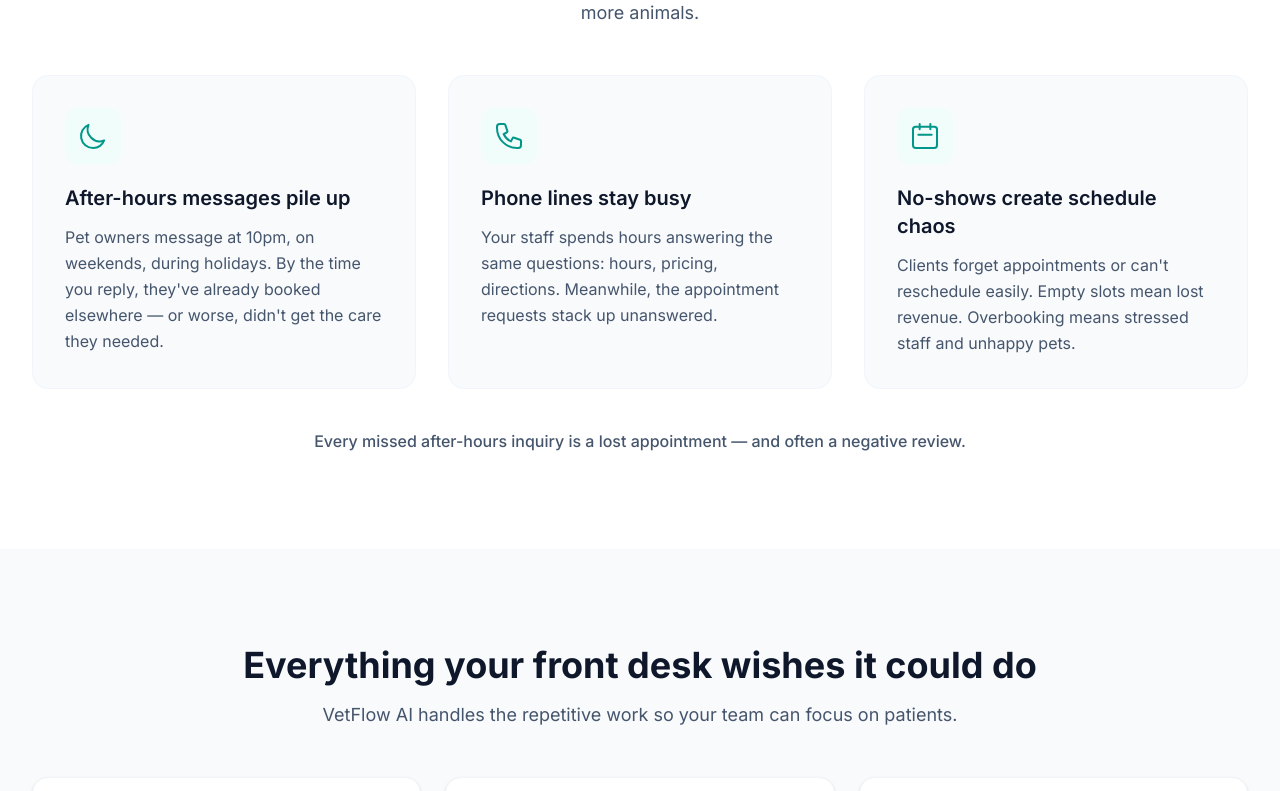
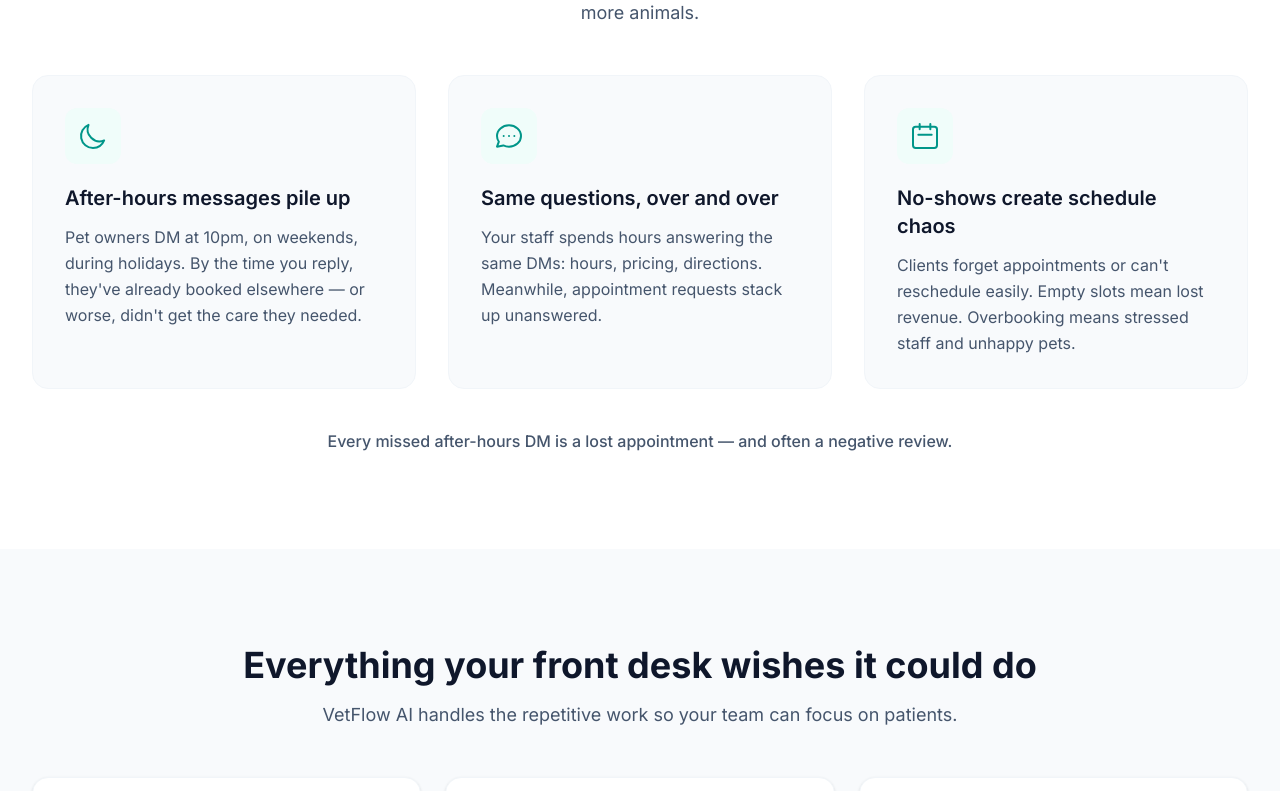
Before and after one commit to iraklidzadzamia/vetflow-landing, a Next.js app: page / in a window 1280 px wide. Shown: the part 1180-1971 px from the top of the page. Built offline with nearby package versions, Linux system fonts and the light colour scheme.

Commit message:
Fix channels: add Telegram, remove Email/Website chat, add 'No phone/SMS', DM focus in Problem, update Pricing to 2 modes

```diff
--- a/components/FAQ.tsx
+++ b/components/FAQ.tsx
@@ -21,7 +21,7 @@ const faqs = [
     },
     {
         question: "What systems do you integrate with?",
-        answer: "We integrate with Google Calendar today. For channels: Instagram, Facebook Messenger, WhatsApp (if your policy allows), and website chat. If you use Cornerstone, AVImark, or another practice management system — tell us what you have, we'll confirm compatibility before any pilot.",
+        answer: "We integrate with Google Calendar for bookings. For messaging channels: Instagram, Facebook Messenger, WhatsApp, and Telegram. No phone calls or SMS — messaging apps only. If you use Cornerstone, AVImark, or another practice management system — tell us what you have, we'll confirm compatibility before any pilot.",
     },
     {
         question: "Does it replace my staff?",
--- a/components/Integrations.tsx
+++ b/components/Integrations.tsx
@@ -1,12 +1,12 @@
 const integrations = [
     {
         icon: (
-            <svg className="w-8 h-8" fill="none" viewBox="0 0 24 24" stroke="currentColor">
-                <path strokeLinecap="round" strokeLinejoin="round" strokeWidth={1.5} d="M8 12h.01M12 12h.01M16 12h.01M21 12c0 4.418-4.03 8-9 8a9.863 9.863 0 01-4.255-.949L3 20l1.395-3.72C3.512 15.042 3 13.574 3 12c0-4.418 4.03-8 9-8s9 3.582 9 8z" />
+            <svg className="w-8 h-8" viewBox="0 0 24 24" fill="currentColor">
+                <path d="M12 2.163c3.204 0 3.584.012 4.85.07 3.252.148 4.771 1.691 4.919 4.919.058 1.265.069 1.645.069 4.849 0 3.205-.012 3.584-.069 4.849-.149 3.225-1.664 4.771-4.919 4.919-1.266.058-1.644.07-4.85.07-3.204 0-3.584-.012-4.849-.07-3.26-.149-4.771-1.699-4.919-4.92-.058-1.265-.07-1.644-.07-4.849 0-3.204.013-3.583.07-4.849.149-3.227 1.664-4.771 4.919-4.919 1.266-.057 1.645-.069 4.849-.069zm0-2.163c-3.259 0-3.667.014-4.947.072-4.358.2-6.78 2.618-6.98 6.98-.059 1.281-.073 1.689-.073 4.948 0 3.259.014 3.668.072 4.948.2 4.358 2.618 6.78 6.98 6.98 1.281.058 1.689.072 4.948.072 3.259 0 3.668-.014 4.948-.072 4.354-.2 6.782-2.618 6.979-6.98.059-1.28.073-1.689.073-4.948 0-3.259-.014-3.667-.072-4.947-.196-4.354-2.617-6.78-6.979-6.98-1.281-.059-1.69-.073-4.949-.073zm0 5.838c-3.403 0-6.162 2.759-6.162 6.162s2.759 6.163 6.162 6.163 6.162-2.759 6.162-6.163c0-3.403-2.759-6.162-6.162-6.162zm0 10.162c-2.209 0-4-1.79-4-4 0-2.209 1.791-4 4-4s4 1.791 4 4c0 2.21-1.791 4-4 4zm6.406-11.845c-.796 0-1.441.645-1.441 1.44s.645 1.44 1.441 1.44c.795 0 1.439-.645 1.439-1.44s-.644-1.44-1.439-1.44z" />
             </svg>
         ),
-        name: "Website chat",
-        description: "Embed on your clinic website",
+        name: "Instagram",
+        description: "Direct messages and story replies",
     },
     {
         icon: (
@@ -20,30 +20,20 @@ const integrations = [
     {
         icon: (
             <svg className="w-8 h-8" viewBox="0 0 24 24" fill="currentColor">
-                <path d="M12 2.163c3.204 0 3.584.012 4.85.07 3.252.148 4.771 1.691 4.919 4.919.058 1.265.069 1.645.069 4.849 0 3.205-.012 3.584-.069 4.849-.149 3.225-1.664 4.771-4.919 4.919-1.266.058-1.644.07-4.85.07-3.204 0-3.584-.012-4.849-.07-3.26-.149-4.771-1.699-4.919-4.92-.058-1.265-.07-1.644-.07-4.849 0-3.204.013-3.583.07-4.849.149-3.227 1.664-4.771 4.919-4.919 1.266-.057 1.645-.069 4.849-.069zm0-2.163c-3.259 0-3.667.014-4.947.072-4.358.2-6.78 2.618-6.98 6.98-.059 1.281-.073 1.689-.073 4.948 0 3.259.014 3.668.072 4.948.2 4.358 2.618 6.78 6.98 6.98 1.281.058 1.689.072 4.948.072 3.259 0 3.668-.014 4.948-.072 4.354-.2 6.782-2.618 6.979-6.98.059-1.28.073-1.689.073-4.948 0-3.259-.014-3.667-.072-4.947-.196-4.354-2.617-6.78-6.979-6.98-1.281-.059-1.69-.073-4.949-.073zm0 5.838c-3.403 0-6.162 2.759-6.162 6.162s2.759 6.163 6.162 6.163 6.162-2.759 6.162-6.163c0-3.403-2.759-6.162-6.162-6.162zm0 10.162c-2.209 0-4-1.79-4-4 0-2.209 1.791-4 4-4s4 1.791 4 4c0 2.21-1.791 4-4 4zm6.406-11.845c-.796 0-1.441.645-1.441 1.44s.645 1.44 1.441 1.44c.795 0 1.439-.645 1.439-1.44s-.644-1.44-1.439-1.44z" />
+                <path d="M17.472 14.382c-.297-.149-1.758-.867-2.03-.967-.273-.099-.471-.148-.67.15-.197.297-.767.966-.94 1.164-.173.199-.347.223-.644.075-.297-.15-1.255-.463-2.39-1.475-.883-.788-1.48-1.761-1.653-2.059-.173-.297-.018-.458.13-.606.134-.133.298-.347.446-.52.149-.174.198-.298.298-.497.099-.198.05-.371-.025-.52-.075-.149-.669-1.612-.916-2.207-.242-.579-.487-.5-.669-.51-.173-.008-.371-.01-.57-.01-.198 0-.52.074-.792.372-.272.297-1.04 1.016-1.04 2.479 0 1.462 1.065 2.875 1.213 3.074.149.198 2.096 3.2 5.077 4.487.709.306 1.262.489 1.694.625.712.227 1.36.195 1.871.118.571-.085 1.758-.719 2.006-1.413.248-.694.248-1.289.173-1.413-.074-.124-.272-.198-.57-.347m-5.421 7.403h-.004a9.87 9.87 0 01-5.031-1.378l-.361-.214-3.741.982.998-3.648-.235-.374a9.86 9.86 0 01-1.51-5.26c.001-5.45 4.436-9.884 9.888-9.884 2.64 0 5.122 1.03 6.988 2.898a9.825 9.825 0 012.893 6.994c-.003 5.45-4.437 9.884-9.885 9.884m8.413-18.297A11.815 11.815 0 0012.05 0C5.495 0 .16 5.335.157 11.892c0 2.096.547 4.142 1.588 5.945L.057 24l6.305-1.654a11.882 11.882 0 005.683 1.448h.005c6.554 0 11.89-5.335 11.893-11.893a11.821 11.821 0 00-3.48-8.413z" />
             </svg>
         ),
-        name: "Instagram",
-        description: "Direct messages and story replies",
+        name: "WhatsApp",
+        description: "Business messaging (if your policy allows)",
     },
     {
         icon: (
             <svg className="w-8 h-8" viewBox="0 0 24 24" fill="currentColor">
-                <path d="M17.472 14.382c-.297-.149-1.758-.867-2.03-.967-.273-.099-.471-.148-.67.15-.197.297-.767.966-.94 1.164-.173.199-.347.223-.644.075-.297-.15-1.255-.463-2.39-1.475-.883-.788-1.48-1.761-1.653-2.059-.173-.297-.018-.458.13-.606.134-.133.298-.347.446-.52.149-.174.198-.298.298-.497.099-.198.05-.371-.025-.52-.075-.149-.669-1.612-.916-2.207-.242-.579-.487-.5-.669-.51-.173-.008-.371-.01-.57-.01-.198 0-.52.074-.792.372-.272.297-1.04 1.016-1.04 2.479 0 1.462 1.065 2.875 1.213 3.074.149.198 2.096 3.2 5.077 4.487.709.306 1.262.489 1.694.625.712.227 1.36.195 1.871.118.571-.085 1.758-.719 2.006-1.413.248-.694.248-1.289.173-1.413-.074-.124-.272-.198-.57-.347m-5.421 7.403h-.004a9.87 9.87 0 01-5.031-1.378l-.361-.214-3.741.982.998-3.648-.235-.374a9.86 9.86 0 01-1.51-5.26c.001-5.45 4.436-9.884 9.888-9.884 2.64 0 5.122 1.03 6.988 2.898a9.825 9.825 0 012.893 6.994c-.003 5.45-4.437 9.884-9.885 9.884m8.413-18.297A11.815 11.815 0 0012.05 0C5.495 0 .16 5.335.157 11.892c0 2.096.547 4.142 1.588 5.945L.057 24l6.305-1.654a11.882 11.882 0 005.683 1.448h.005c6.554 0 11.89-5.335 11.893-11.893a11.821 11.821 0 00-3.48-8.413z" />
+                <path d="M11.944 0A12 12 0 0 0 0 12a12 12 0 0 0 12 12 12 12 0 0 0 12-12A12 12 0 0 0 12 0a12 12 0 0 0-.056 0zm4.962 7.224c.1-.002.321.023.465.14a.506.506 0 0 1 .171.325c.016.093.036.306.02.472-.18 1.898-.962 6.502-1.36 8.627-.168.9-.499 1.201-.82 1.23-.696.065-1.225-.46-1.9-.902-1.056-.693-1.653-1.124-2.678-1.8-1.185-.78-.417-1.21.258-1.91.177-.184 3.247-2.977 3.307-3.23.007-.032.014-.15-.056-.212s-.174-.041-.249-.024c-.106.024-1.793 1.14-5.061 3.345-.48.33-.913.49-1.302.48-.428-.008-1.252-.241-1.865-.44-.752-.245-1.349-.374-1.297-.789.027-.216.325-.437.893-.663 3.498-1.524 5.83-2.529 6.998-3.014 3.332-1.386 4.025-1.627 4.476-1.635z" />
             </svg>
         ),
-        name: "WhatsApp",
-        description: "Enabled only if your clinic policy allows it",
-        note: true,
-    },
-    {
-        icon: (
-            <svg className="w-8 h-8" fill="none" viewBox="0 0 24 24" stroke="currentColor">
-                <path strokeLinecap="round" strokeLinejoin="round" strokeWidth={1.5} d="M3 8l7.89 5.26a2 2 0 002.22 0L21 8M5 19h14a2 2 0 002-2V7a2 2 0 00-2-2H5a2 2 0 00-2 2v10a2 2 0 002 2z" />
-            </svg>
-        ),
-        name: "Email",
-        description: "For clinics that receive inquiries via email",
+        name: "Telegram",
+        description: "Chat messages and group support",
     },
     {
         icon: (
@@ -62,14 +52,14 @@ export function Integrations() {
             <div className="max-w-7xl mx-auto px-4 sm:px-6 lg:px-8">
                 <div className="text-center mb-12">
                     <h2 className="text-3xl sm:text-4xl font-bold text-slate-900">
-                        Works where your clients already are
+                        Works where your clients already message
                     </h2>
                     <p className="mt-4 text-lg text-slate-600 max-w-2xl mx-auto">
-                        From first message to booked appointment. No app for clients to download.
+                        Instagram, Facebook, WhatsApp, Telegram — we reply instantly. No app for clients to download.
                     </p>
                 </div>
 
-                <div className="grid sm:grid-cols-2 lg:grid-cols-3 gap-6">
+                <div className="grid sm:grid-cols-2 lg:grid-cols-3 gap-6 max-w-4xl mx-auto">
                     {integrations.map((integration, index) => (
                         <div
                             key={index}
@@ -90,13 +80,13 @@ export function Integrations() {
                     ))}
                 </div>
 
-                {/* Control note */}
+                {/* No phone/SMS note */}
                 <div className="mt-10 text-center">
-                    <p className="text-slate-600 text-sm inline-flex items-center gap-2">
-                        <svg className="w-5 h-5 text-teal-600" fill="none" viewBox="0 0 24 24" stroke="currentColor">
-                            <path strokeLinecap="round" strokeLinejoin="round" strokeWidth={2} d="M9 12l2 2 4-4m5.618-4.016A11.955 11.955 0 0112 2.944a11.955 11.955 0 01-8.618 3.04A12.02 12.02 0 003 9c0 5.591 3.824 10.29 9 11.622 5.176-1.332 9-6.03 9-11.622 0-1.042-.133-2.052-.382-3.016z" />
+                    <p className="text-slate-500 text-sm inline-flex items-center gap-2">
+                        <svg className="w-5 h-5 text-slate-400" fill="none" viewBox="0 0 24 24" stroke="currentColor">
+                            <path strokeLinecap="round" strokeLinejoin="round" strokeWidth={2} d="M18.364 18.364A9 9 0 005.636 5.636m12.728 12.728A9 9 0 015.636 5.636m12.728 12.728L5.636 5.636" />
                         </svg>
-                        You can request pausing anytime — we disable replies immediately.
+                        No phone calls or SMS — messaging apps only.
                     </p>
                 </div>
             </div>
--- a/components/Problem.tsx
+++ b/components/Problem.tsx
@@ -6,16 +6,16 @@ const problems = [
             </svg>
         ),
         title: "After-hours messages pile up",
-        description: "Pet owners message at 10pm, on weekends, during holidays. By the time you reply, they've already booked elsewhere — or worse, didn't get the care they needed.",
+        description: "Pet owners DM at 10pm, on weekends, during holidays. By the time you reply, they've already booked elsewhere — or worse, didn't get the care they needed.",
     },
     {
         icon: (
             <svg className="w-8 h-8 text-teal-600" fill="none" viewBox="0 0 24 24" stroke="currentColor">
-                <path strokeLinecap="round" strokeLinejoin="round" strokeWidth={1.5} d="M3 5a2 2 0 012-2h3.28a1 1 0 01.948.684l1.498 4.493a1 1 0 01-.502 1.21l-2.257 1.13a11.042 11.042 0 005.516 5.516l1.13-2.257a1 1 0 011.21-.502l4.493 1.498a1 1 0 01.684.949V19a2 2 0 01-2 2h-1C9.716 21 3 14.284 3 6V5z" />
+                <path strokeLinecap="round" strokeLinejoin="round" strokeWidth={1.5} d="M8 12h.01M12 12h.01M16 12h.01M21 12c0 4.418-4.03 8-9 8a9.863 9.863 0 01-4.255-.949L3 20l1.395-3.72C3.512 15.042 3 13.574 3 12c0-4.418 4.03-8 9-8s9 3.582 9 8z" />
             </svg>
         ),
-        title: "Phone lines stay busy",
-        description: "Your staff spends hours answering the same questions: hours, pricing, directions. Meanwhile, the appointment requests stack up unanswered.",
+        title: "Same questions, over and over",
+        description: "Your staff spends hours answering the same DMs: hours, pricing, directions. Meanwhile, appointment requests stack up unanswered.",
     },
     {
         icon: (
@@ -62,7 +62,7 @@ export function Problem() {
 
                 {/* Closing line */}
                 <p className="mt-10 text-center text-slate-600 font-medium">
-                    Every missed after-hours inquiry is a lost appointment — and often a negative review.
+                    Every missed after-hours DM is a lost appointment — and often a negative review.
                 </p>
             </div>
         </section>
```
Also changed, not shown: components/Pricing.tsx (+5 -5 lines).
